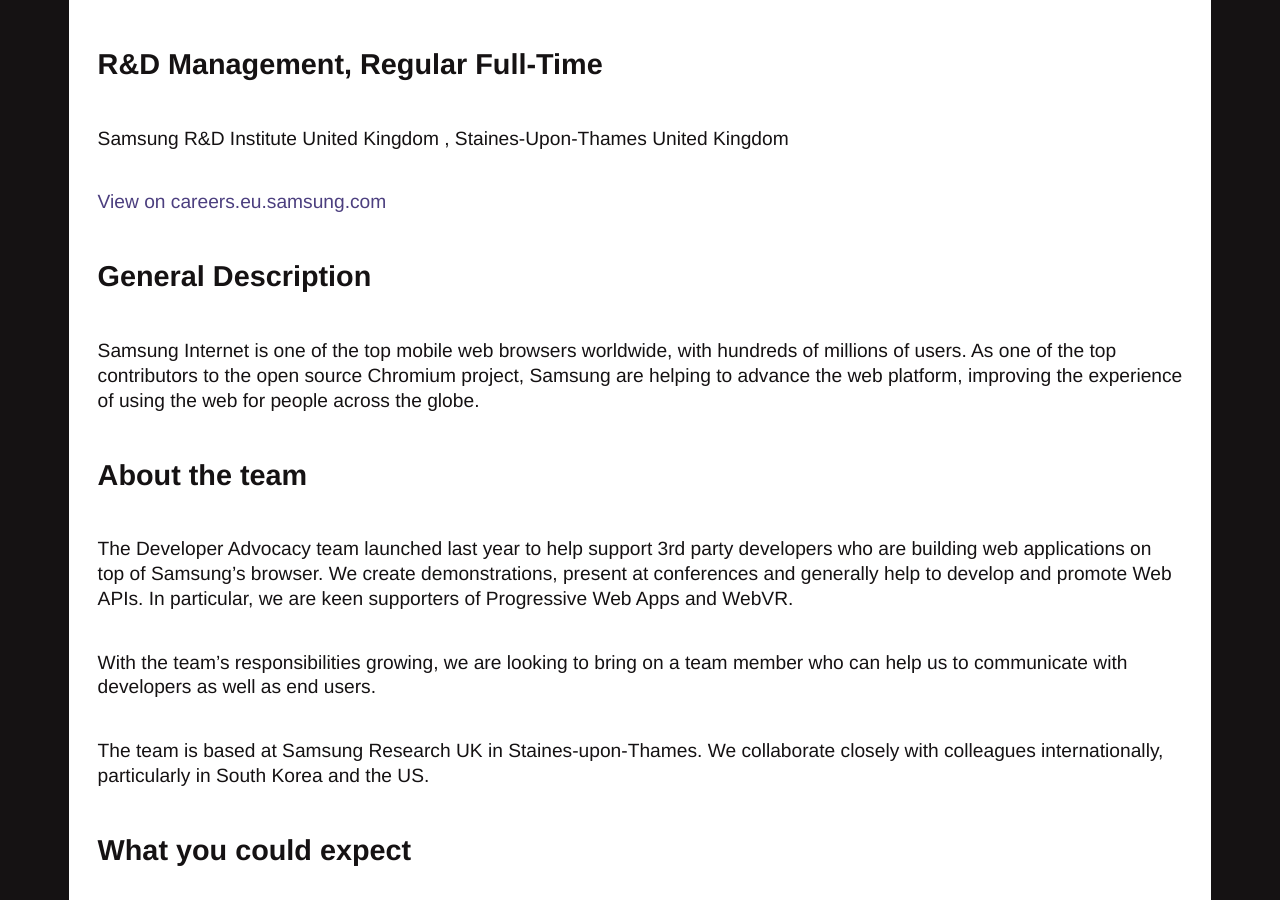
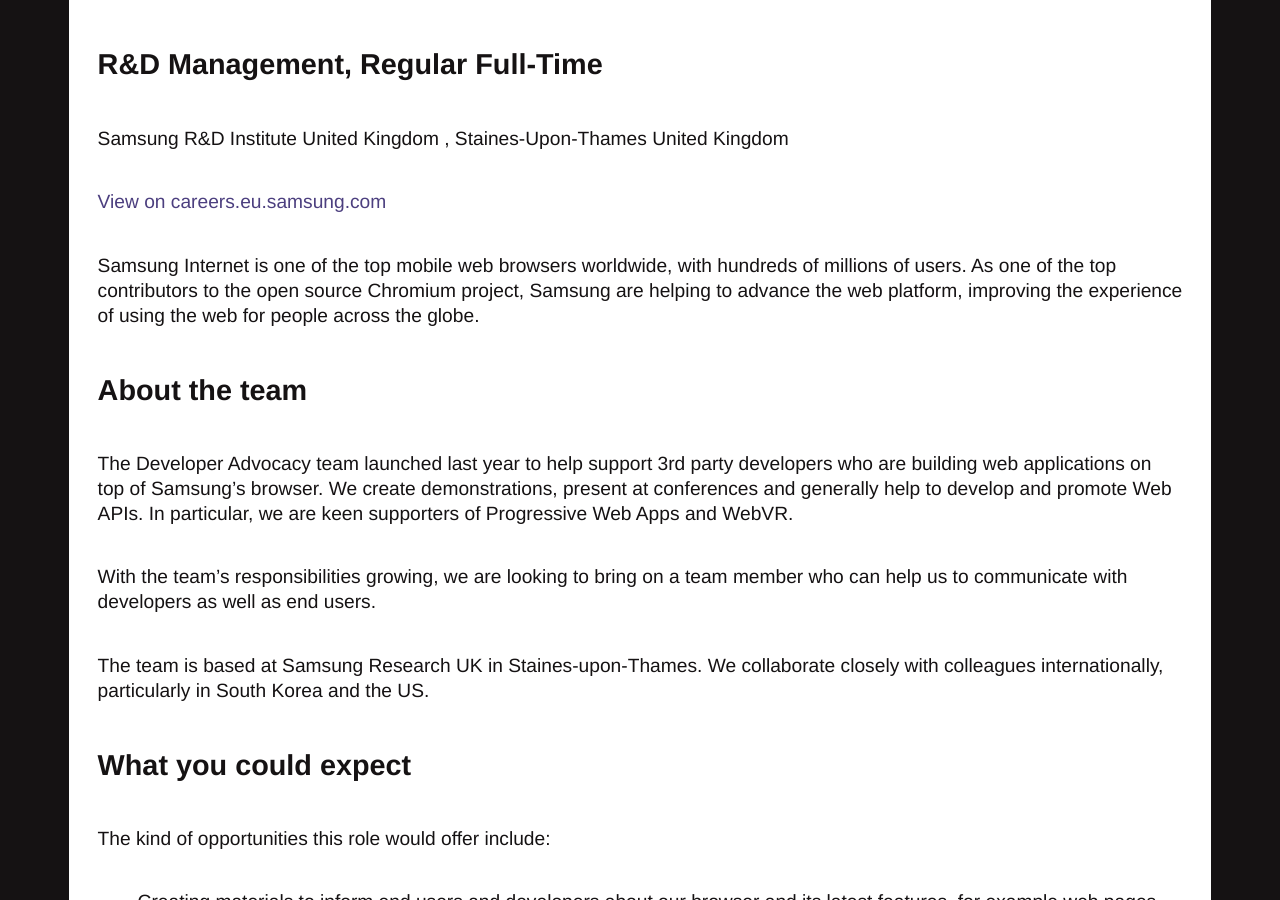
Before and after one commit to SamsungInternet/homepage-archive, a Jekyll site: the page built from careers.md, in a window 1280 px wide and 900 px high, scrolled down 374 px. Built offline with Jekyll 4.4.1, drawn with Linux system fonts in a browser that asks for light colours.

Commit message:
Update careers.md

```diff
--- a/careers.md
+++ b/careers.md
@@ -11,7 +11,6 @@
 
 [View on careers.eu.samsung.com](https://careers.eu.samsung.com/careers/svc/app/viewSearchJob?reqstnNo=288888)
 
-## General Description
 Samsung Internet is one of the top mobile web browsers worldwide, with hundreds of millions of users. As one of the
 top contributors to the open source Chromium project, Samsung are helping to advance the web platform, improving
 the experience of using the web for people across the globe.
```
